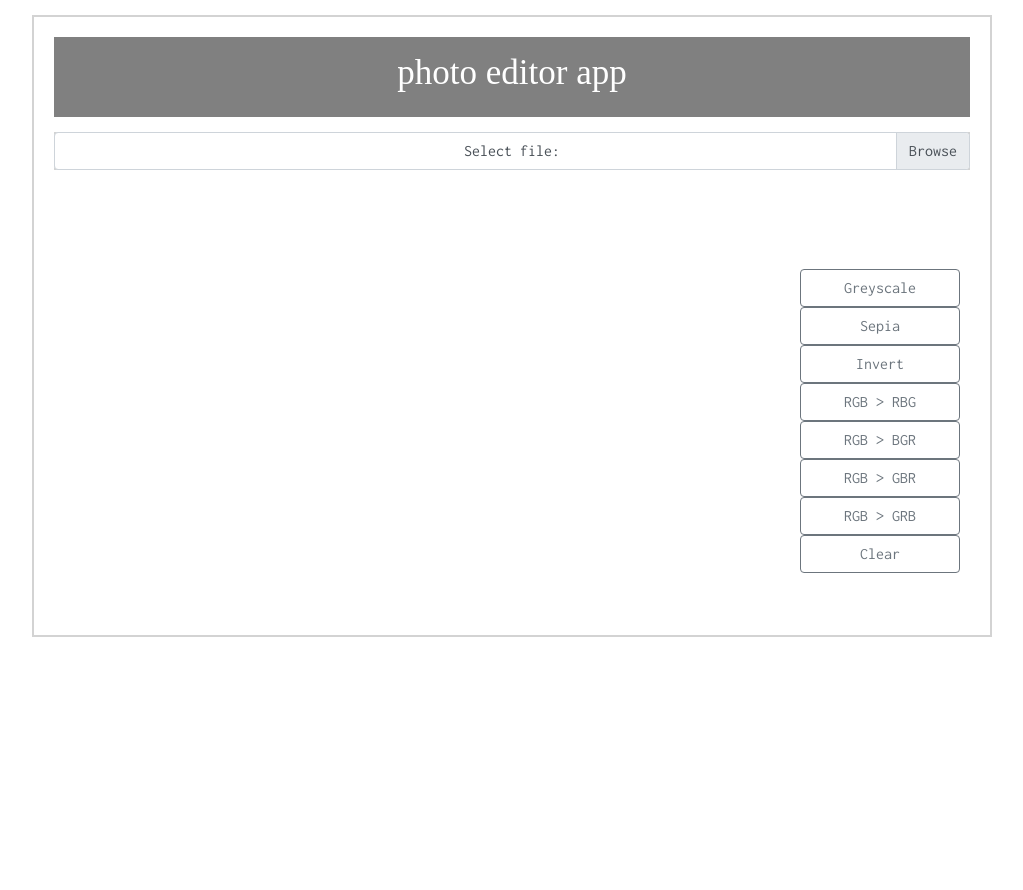
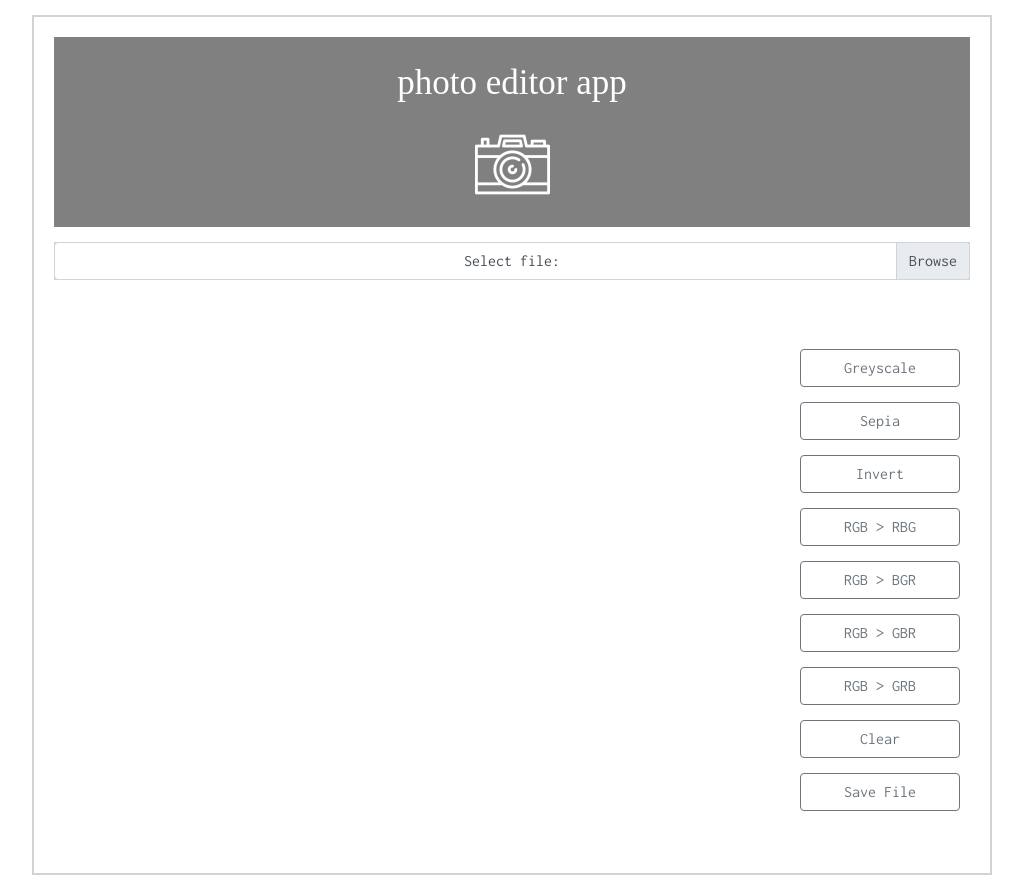
Before and after one commit to mchmielewska/photoeditor, a plain HTML site: page index.html in a window 1280 px wide. Shown: the whole page, without its empty margins (128-1151 px from the left). Before the commit the page ends 800 px from the top, so only its background shows below. Drawn offline with nearby package versions, Linux system fonts and the light colour scheme; a web font is replaced by a local one.

Commit message:
Save file funcionality added

```diff
--- a/index.html
+++ b/index.html
@@ -14,6 +14,7 @@
 
         <div class="header">
             <h1>photo editor app</h1>
+            <img src="images/logo.png">
         </div>
 
         <div class="upload custom-file">
@@ -30,6 +31,7 @@
             <button class="btn btn-outline-secondary">RGB > GBR</button>
             <button class="btn btn-outline-secondary">RGB > GRB</button>
             <button class="btn btn-outline-secondary">Clear</button>
+            <a class="btn btn-outline-secondary" id="save" role="button" href="#">Save File</a>
         </div>
 
         <div class="canvas">
--- a/script.js
+++ b/script.js
@@ -18,6 +18,12 @@ const uploadImage = e => {
 
 const imageLoader = document.getElementById('uploader');
 imageLoader.addEventListener('change', uploadImage);
+
+const saveLink = document.getElementById("save");
+saveLink.addEventListener('click', function(e) {
+    saveLink.href = canvas.toDataURL();
+    saveLink.download = "file.jpg";
+}, false);
 
 const greyscale = () => {
     const imageData = ctx.getImageData(0,0, canvas.width, canvas.height);
--- a/style.css
+++ b/style.css
@@ -11,7 +11,7 @@
     grid-gap: 15px;
     grid-auto-flow: column;
     grid-template-columns: 1fr auto;
-    grid-template-rows: 1fr 1fr auto;
+    grid-template-rows: 1fr 50px auto;
 }
 
 .header {
@@ -19,7 +19,11 @@
     grid-column: 1 / -1;
     text-align: center;
     background: grey;
-    padding: 15px 0;
+    padding: 25px 0;
+}
+
+.header img {
+    margin-top: 15px;
 }
 
 .header h1 {
@@ -43,6 +47,7 @@ input {
 .buttons {
     grid-column-end: -1;
     grid-row: 3 / -1;
+    row-gap: 15px;
     display: flex;
     flex-flow: column;
     justify-content: space-evenly;
@@ -51,7 +56,7 @@ input {
     padding: 10px;
 }
 
-button {
+button, a {
     width: 10em;
     padding: 10px;
 }
```
Also changed, not shown: image.jpg (deleted), images/logo.png (added).
